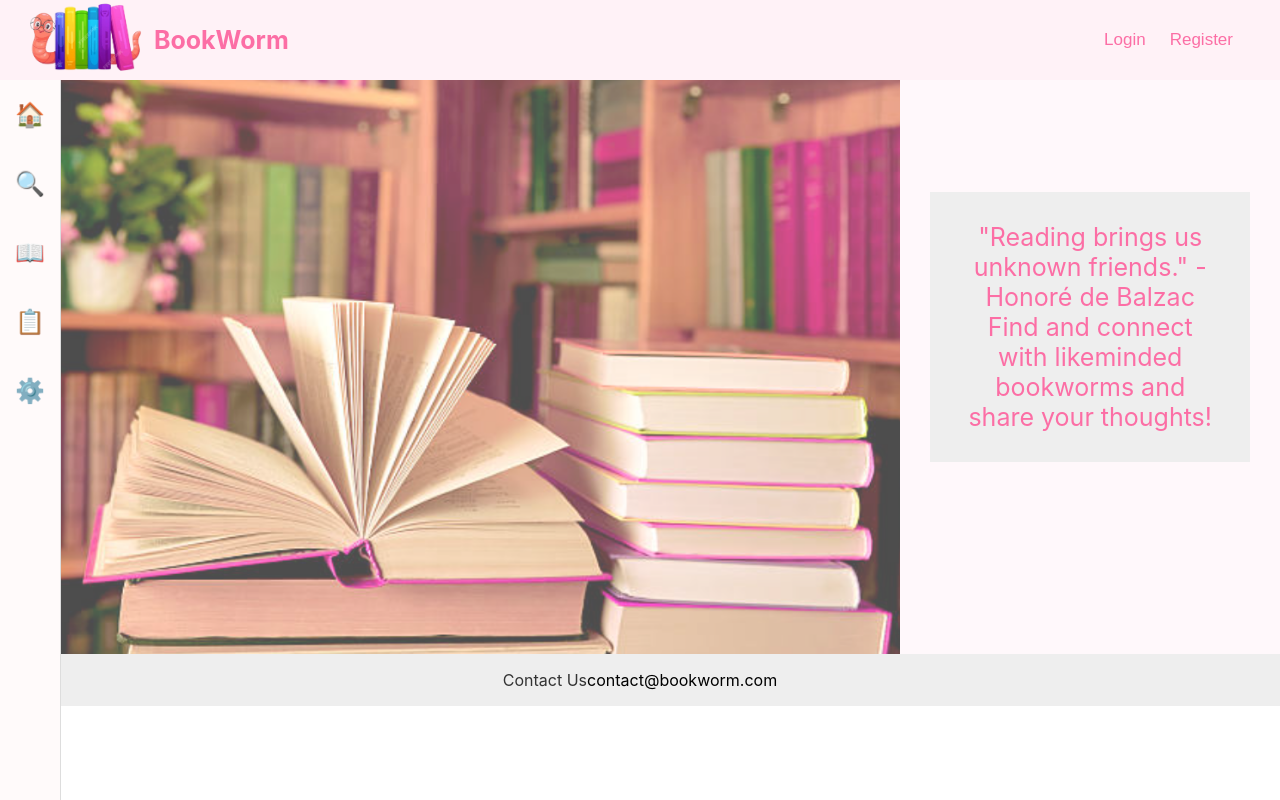
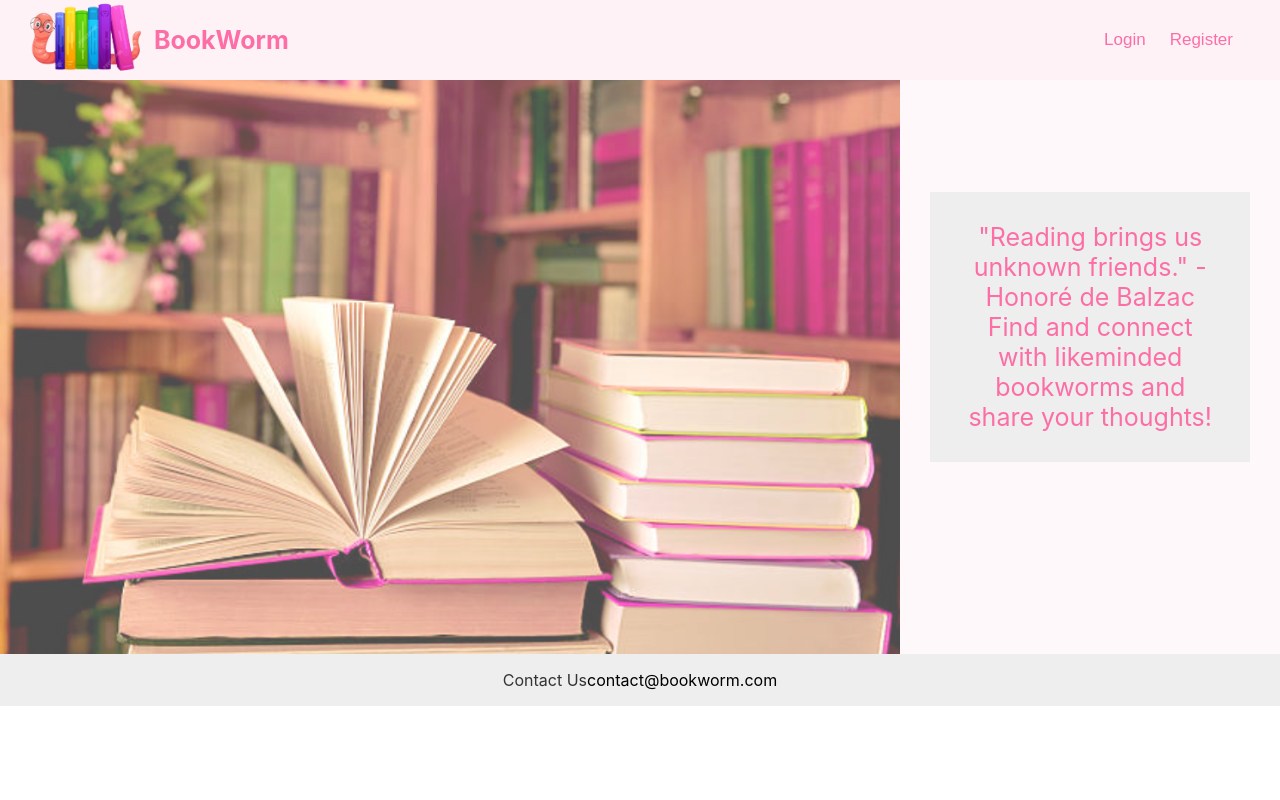
Before and after one commit to MALIHA022/Bookworm, a React (Create React App) app in the folder frontend/: page / in a window 1280 px wide. Built offline with nearby package versions, Linux system fonts and the light colour scheme; no server answers.

Commit message:
sidebar fix

```diff
--- a/frontend/src/App.js
+++ b/frontend/src/App.js
@@ -6,7 +6,6 @@ import UserSettings from './pages/UserSettings';
 import Bookmarks from './pages/Bookmarks';
 import Wishlisted from './pages/Wishlisted';
 import ProtectedRoute from './components/ProtectedRoute';
-import Sidebar from './components/sidebar';
 import Navbar from './components/navbar2';
 
 import './App.css';
@@ -15,7 +14,6 @@ import './App.css';
 const App = () => {
   return (
     <Router>
-      <Sidebar />
       <Navbar />
       <Routes>
         <Route path="/" element={<Home />} />
```
